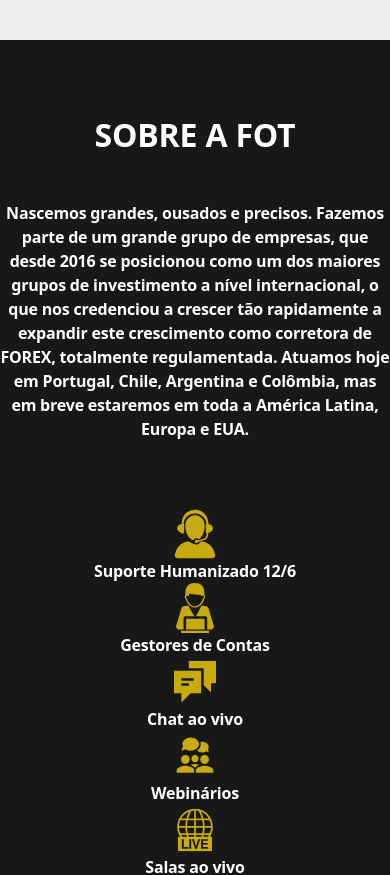
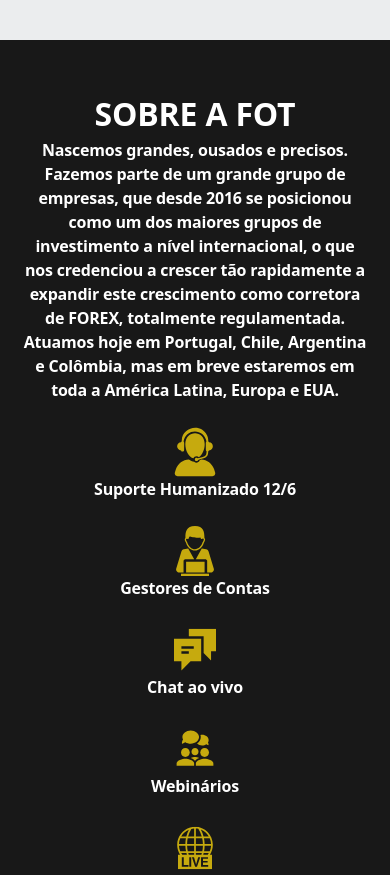
Before and after one commit to thiago-ss/fot-market, a React (Vite) app: page / in a window 390 px wide. Shown: the part 4560-5435 px from the top of the page. Built offline with nearby package versions, Linux system fonts and the light colour scheme.

Commit message:
Update About.jsx

```diff
--- a/src/sections/About.jsx
+++ b/src/sections/About.jsx
@@ -7,7 +7,7 @@ export default function About() {
 
       <h1 className="uppercase font-bold text-[45px] text-center text-white sm:text-[30px] md:text-[32px]">sobre a fot</h1>
 
-      <p className="text-white font-bold text-center text-[20px] sm:text-[16px] md:text-[16px] lg:text-[18px] lg:max-w-[700px] xl:max-w-[1100px] 2xl:max-w-[1100px]">
+      <p className="text-white font-bold text-center text-[20px] sm:text-[16px] md:text-[16px] md:max-w-[350px] lg:text-[18px] lg:max-w-[700px] xl:max-w-[1100px] 2xl:max-w-[1100px]">
         Nascemos grandes, ousados e precisos. Fazemos parte de um grande grupo de empresas, que desde 2016 se posicionou como um dos maiores
         grupos de investimento a nível internacional, o que nos credenciou a crescer tão rapidamente a expandir este crescimento como corretora de FOREX,
         totalmente regulamentada. Atuamos hoje em Portugal, Chile, Argentina e Colômbia, mas em breve estaremos em toda a América Latina, Europa e EUA.
@@ -17,7 +17,7 @@ export default function About() {
         {about.map((item) => (
           <div key={item.id}>
             <img src={item.imgUrl} alt="icon" className="max-w-[42.51px] h-[50px] mx-auto" />
-            <p className="text-center text-white font-bold">{item.text}</p>
+            <p className="text-center text-white font-bold md:mb-10 sm:mb-10">{item.text}</p>
           </div>
         ))}
       </div>
```
